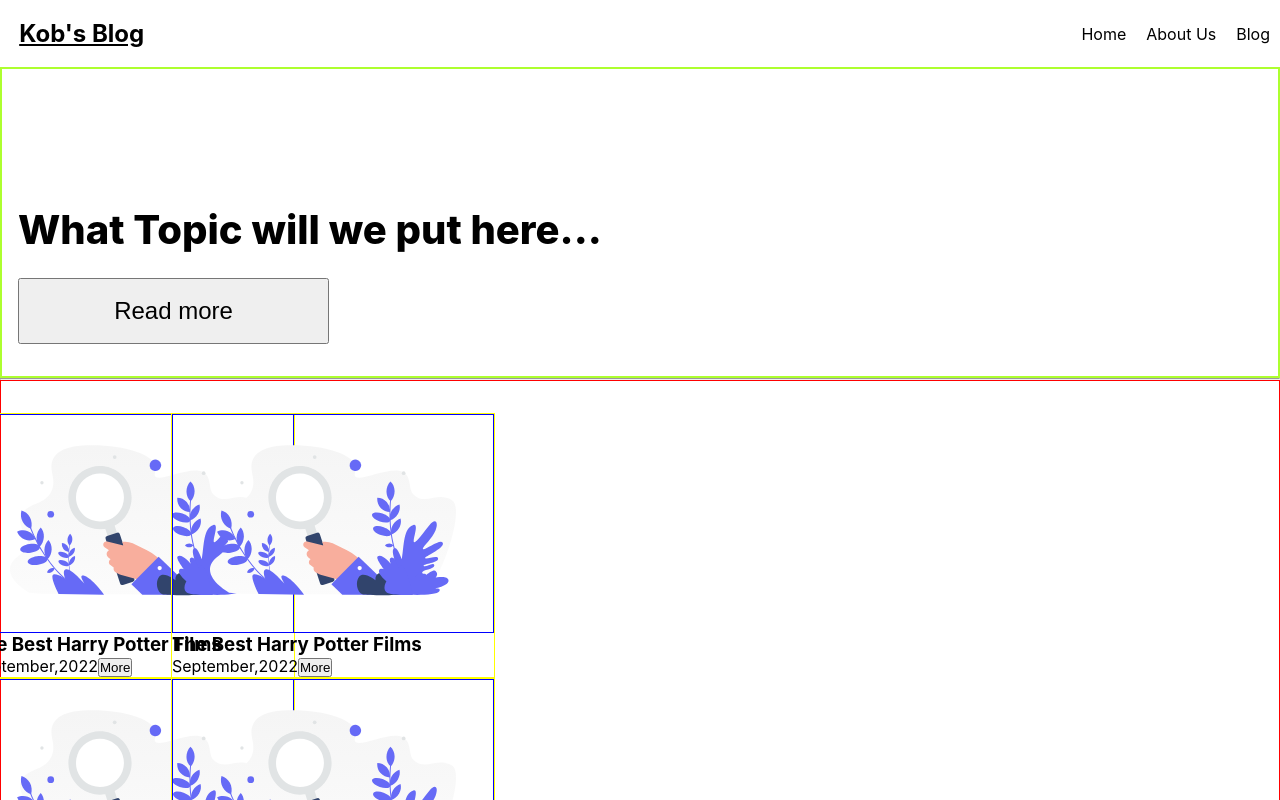
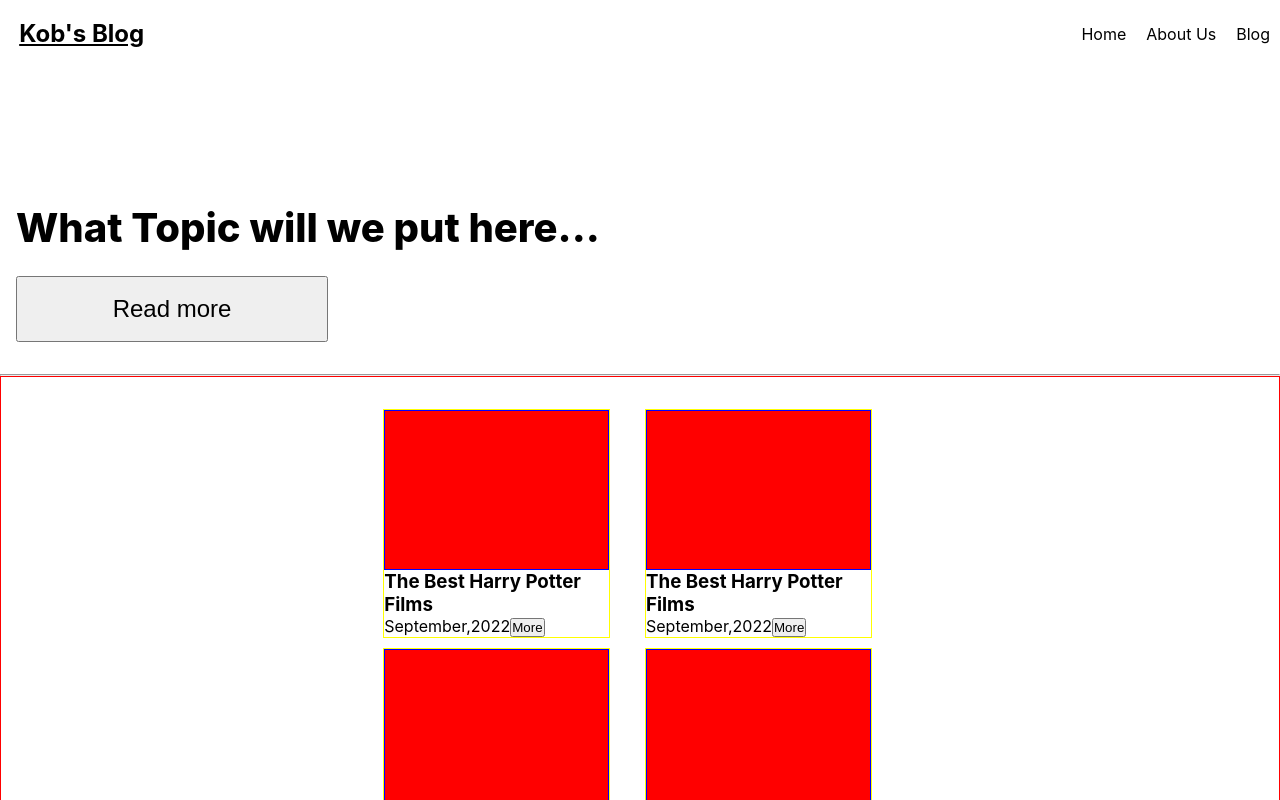
Before and after one commit to dela-ger/react-blogfrontend, a React (Create React App) app: page / in a window 1280 px wide. Shown: the top 800 px of the page. Built offline with nearby package versions, Linux system fonts and the light colour scheme.

Commit message:
added grid and flex to cards

```diff
--- a/src/components/Home.js
+++ b/src/components/Home.js
@@ -25,7 +25,7 @@ function Home() {
       <section className="featured-blogs">
         <div className="blog-card">
           <div className="image-featured">
-            <img id="title-svg" src={seven} alt="some svg" />
+            {/* <img id="title-svg" src={seven} alt="some svg" /> */}
           </div>
           <div className="title">
             <h3>The Best Harry Potter Films</h3>
@@ -40,7 +40,7 @@ function Home() {
 
         <div className="blog-card">
           <div className="image-featured">
-            <img id="title-svg" src={seven} alt="some svg" />
+            {/* <img id="title-svg" src={seven} alt="some svg" /> */}
           </div>
           <div className="title">
             <h3>The Best Harry Potter Films</h3>
@@ -55,7 +55,7 @@ function Home() {
 
         <div className="blog-card">
           <div className="image-featured">
-            <img id="title-svg" src={seven} alt="some svg" />
+            {/* <img id="title-svg" src={seven} alt="some svg" /> */}
           </div>
           <div className="title">
           <h3>The Best Harry Potter Films</h3>
@@ -68,9 +68,9 @@ function Home() {
           </div>
         </div>
 
-        <div className="blog-card">
+       <div className="blog-card">
           <div className="image-featured">
-            <img id="title-svg" src={seven} alt="some svg" />
+            {/* <img id="title-svg" src={seven} alt="some svg" /> */}
           </div>
           <div className="title">
           <h3>The Best Harry Potter Films</h3>
--- a/src/css/style.css
+++ b/src/css/style.css
@@ -113,7 +113,7 @@ nav li a{
 /* Hero section styles */
 
 .hero{
-    border: 2px solid greenyellow;
+    /* border: 2px solid greenyellow; */
     padding: 0 1rem 2rem;
 }
 
@@ -153,27 +153,45 @@ nav li a{
 /* Featured blog section on the home page */
 
 .featured-blogs{
-    display: grid;
-    place-items: center;
+    display: flex;
+    justify-content: center;
+    align-items: center;
+    flex-wrap: wrap;
     border: 1px solid red;
     width: 100%;
     padding: 2rem;
-    grid-template-columns: 200px 200px;
+    /* grid-template-columns: auto auto;
     grid-row: auto auto;
-
+    gap: 10px; */
 }
 
 .blog-card{
     border: 1px solid yellow;
-    min-width: 50%;
+    width: 90%;
+    max-width: 450px;
+    height: 100%;
 }
 
 .image-featured{
     border: 1px solid blue;
-    min-width: 2rem;
+    width: 100%;
+    background-color: red;
+    min-height: 10rem;
+
 }
 
 #title-svg{
     object-fit: cover;
-    max-width: 20rem;
+    /* width: 100%; */
 }
+
+@media only screen and (min-width: 768px) {
+
+    .featured-blogs{
+        display: grid;
+        grid-template-columns: auto auto;
+        grid-row: auto auto;
+        gap: 10px;
+    }
+
+}
```
Also changed, not shown: src/Assets/17.svg.
